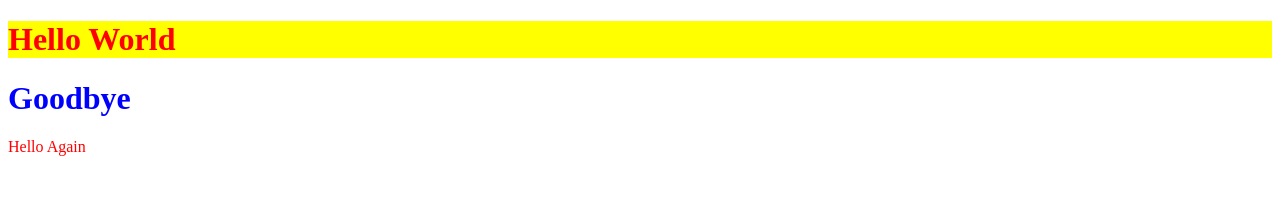
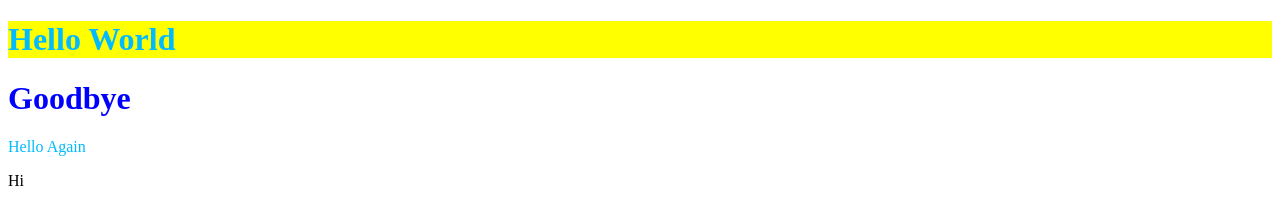
Before and after one commit to robinbanksy/TestRepo, a plain HTML site: page index.html in a window 1280 px wide. Drawn offline with Linux system fonts and the light colour scheme.

Commit message:
added lots of stuff

```diff
--- a/index.html
+++ b/index.html
@@ -10,5 +10,6 @@
     <h1 class="hello another-class">Hello World</h1>
     <h1 class="bye">Goodbye</h1>
     <p class="hello">Hello Again</p>
+    <p id="hi">Hi</p>
 </body>
 </html>
--- a/style.css
+++ b/style.css
@@ -1,5 +1,5 @@
 .hello {
-    color: red;
+    color: #00bbff;
 }
 
 .bye {
```
Also changed, not shown: page.html (added).
